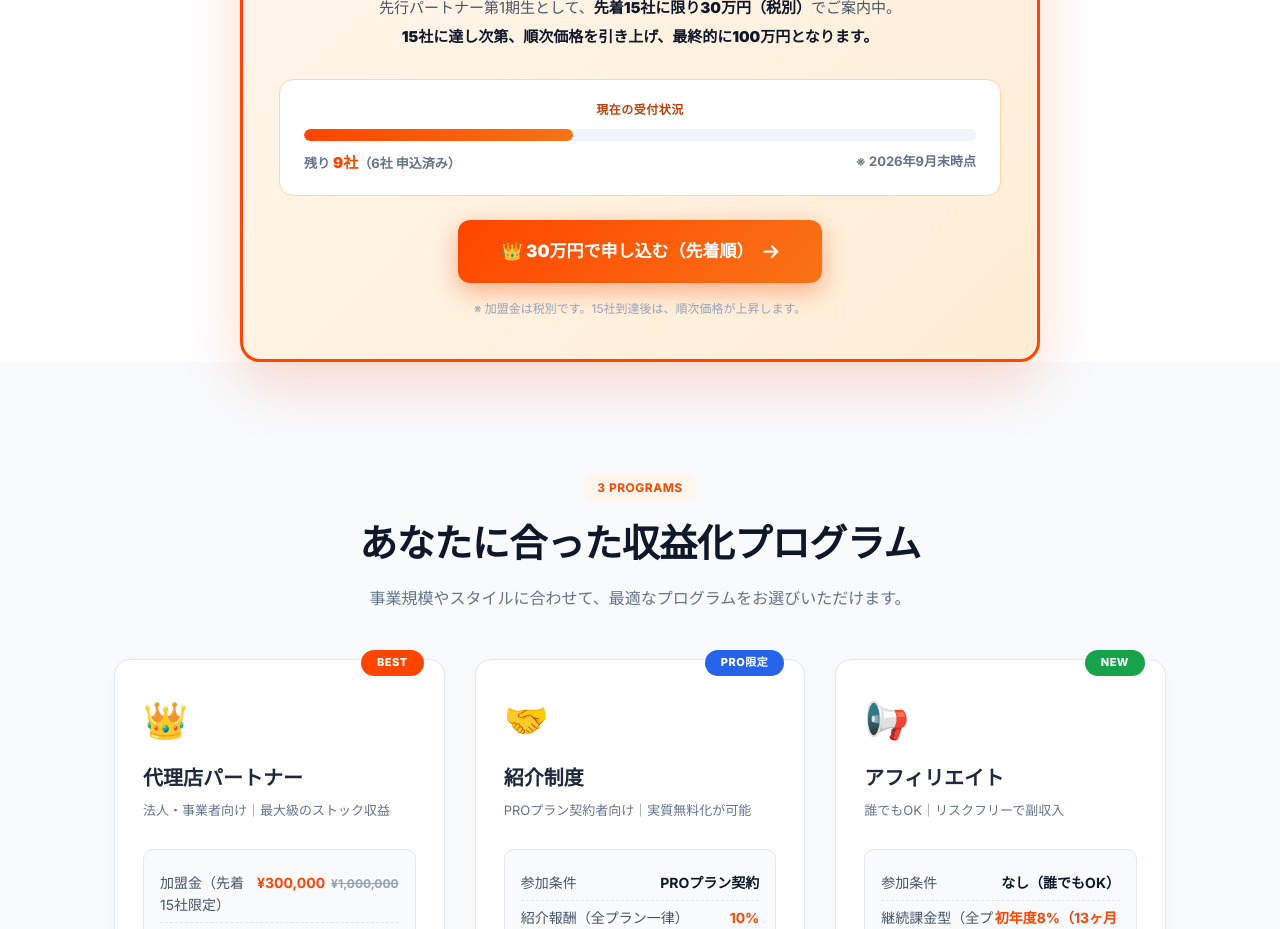
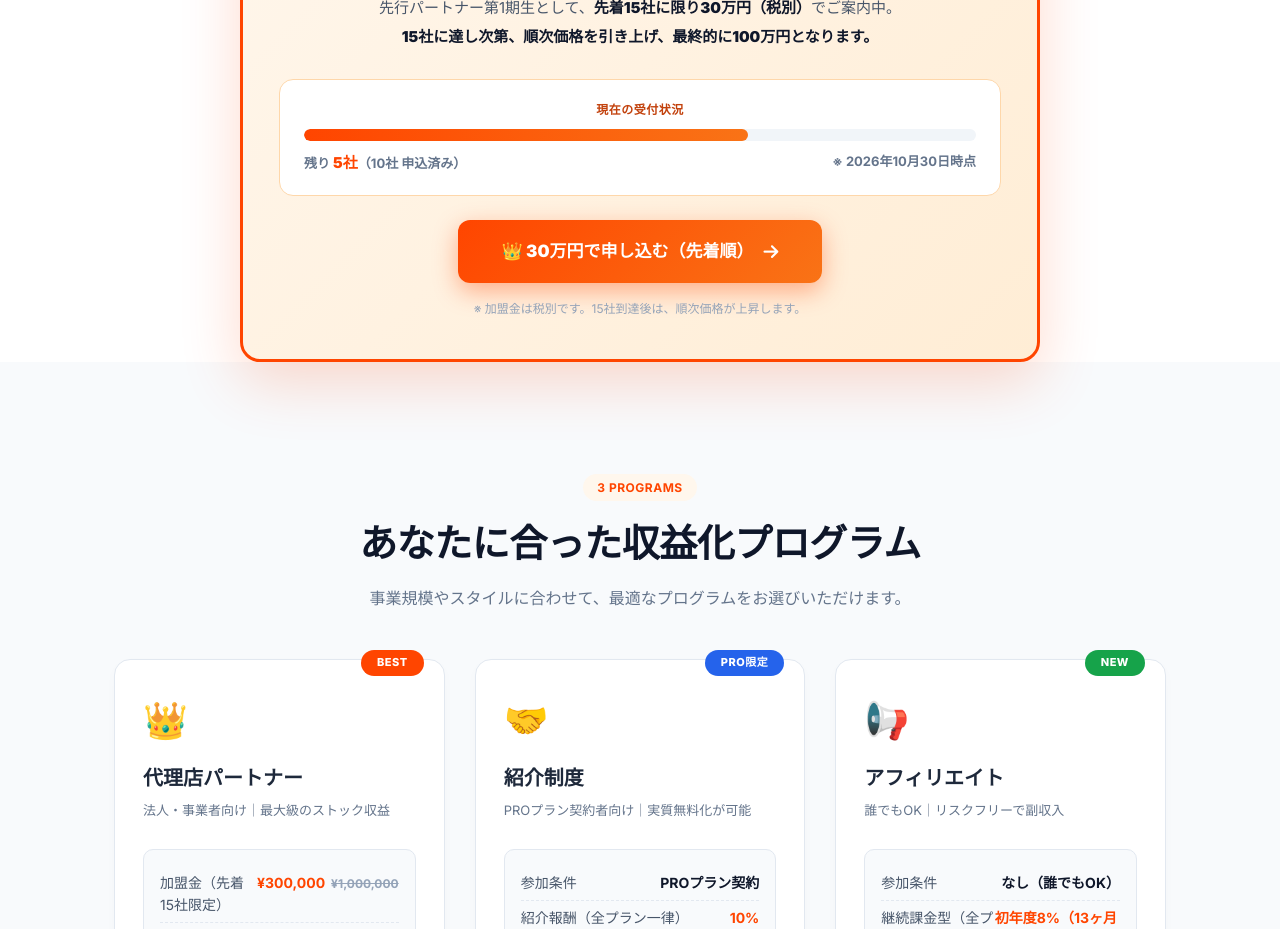
Before and after one commit to thellcishii-lang/push-taro, a Next.js app: page /partners in a window 1280 px wide. Shown: the part 5600-6529 px from the top of the page. Built offline with nearby package versions, Linux system fonts and the light colour scheme; no server answers.

Commit message:
Update PartnersClient.tsx

```diff
--- a/app/partners/PartnersClient.tsx
+++ b/app/partners/PartnersClient.tsx
@@ -450,11 +450,13 @@ export default function PartnersClient() {
       <div className="urgency-slots">
         <div className="urgency-slots-label">現在の受付状況</div>
         <div className="urgency-slots-bar">
-          <div className="urgency-slots-fill" style={{ width: '40%' }}></div>
+          {/* 40% から 66% にバーを伸ばす */}
+          <div className="urgency-slots-fill" style={{ width: '66%' }}></div>
         </div>
         <div className="urgency-slots-text">
-          <span>残り <strong>9社</strong>（6社 申込済み）</span>
-          <span>※ 2026年9月末時点</span>
+          {/* テキストを 残り5社 (10社申込済み) に変更 */}
+          <span>残り <strong>5社</strong>（10社 申込済み）</span>
+          <span>※ 2026年10月30日時点</span>
         </div>
       </div>
       <a href="#cta-final" className="urgency-cta">
```
